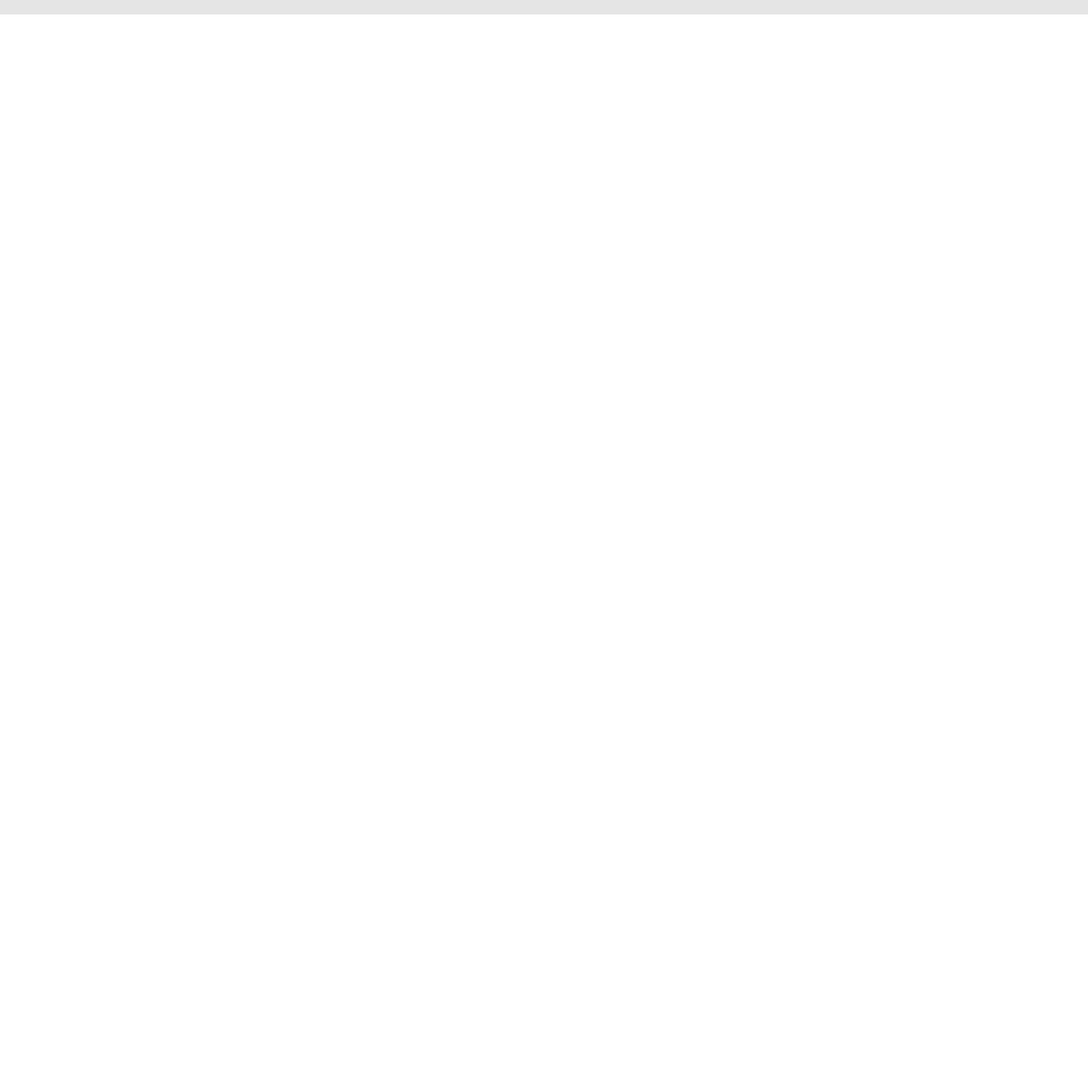
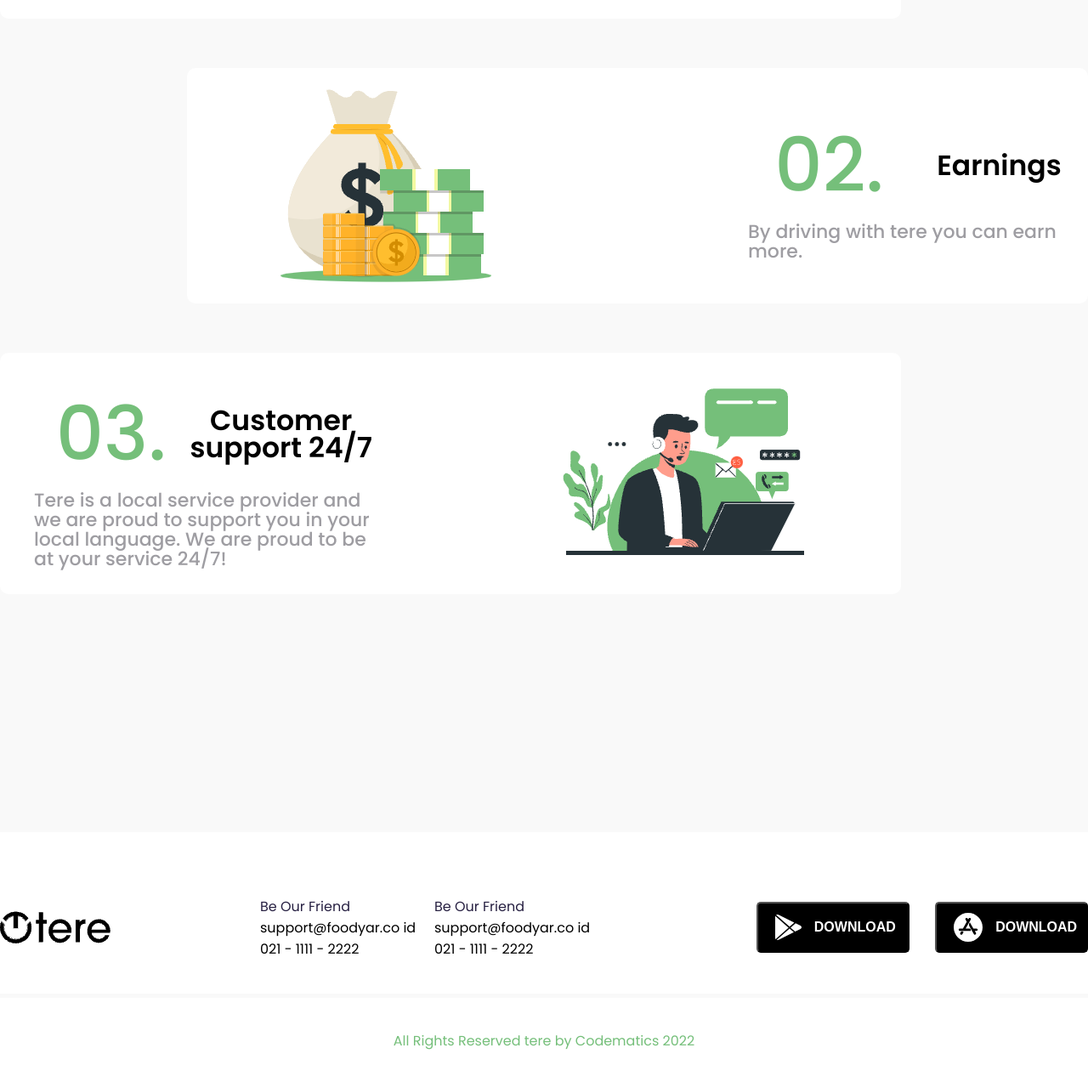
Before and after one commit to Clarity-afk/Tere, a plain HTML site: page index.html in a window 1280 px wide. Shown: the part 2344-3617 px from the top of the page at 85% size. Before the commit the page ends 2361 px from the top, so only its background shows below. Drawn offline with Linux system fonts and the light colour scheme.

Commit message:
ended desktop

```diff
--- a/index.html
+++ b/index.html
@@ -98,35 +98,68 @@
                 <div class="benefits__cads">
                     <div class="benefits__item">
                         <div class="benefits__item-text">
-                            <span class="benefits__item-num">01.</span>
-                            <div class="benefits__item-title">Flexible
-                                working hours</div>
-                            <div class="benefits__item-subtitle">You can decide when, and how much
+                            <span class="benefits__item-num benefits__text1">01.</span>
+                            <div class="benefits__item-title--wrap"><div class="benefits__item-title benefits__text2">Flexible
+                                working hours</div></div>
+                            <div class="benefits__item-subtitle benefits__text3">You can decide when, and how much
                                 time you want to drive.</div>
                         </div>
-                        <img src="" alt="" class="benefits__item-img">
+                        <img src="images/flexible.png" alt="" class="benefits__item-img">
                     </div>
                     <div class="benefits__item">
                         <div class="benefits__item-text">
-                            <span class="benefits__item-num">02.</span>
-                            <div class="benefits__item-title">Earnings</div>
-                            <div class="benefits__item-subtitle">By driving with tere you can
+                            <span class="benefits__item-num benefits__text1">02.</span>
+                            <div class="benefits__item-title--wrap"><div class="benefits__item-title benefits__text2">Earnings</div></div>
+                            <div class="benefits__item-subtitle benefits__text3">By driving with tere you can
                                 earn more.</div>
                         </div>
-                        <img src="" alt="" class="benefits__item-img">
+                        <img src="images/earning.png" alt="" class="benefits__item-img">
                     </div>
                     <div class="benefits__item">
                         <div class="benefits__item-text">
-                            <span class="benefits__item-num">03.</span>
-                            <div class="benefits__item-title">Customer
-                                support 24/7</div>
-                            <div class="benefits__item-subtitle">Tere is a local service provider and we are proud to support you in your local language. We are proud to be at your service 24/7!</div>
+                            <span class="benefits__item-num benefits__text1">03.</span>
+                            <div class="benefits__item-title--wrap"><div class="benefits__item-title benefits__text2">Customer
+                                support 24/7</div></div>
+                            <div class="benefits__item-subtitle benefits__text3">Tere is a local service provider and we are proud to support you in your local language. We are proud to be at your service 24/7!</div>
                         </div>
-                        <img src="" alt="" class="benefits__item-img">
+                        <img src="images/support.png" alt="" class="benefits__item-img">
                     </div>
                 </div>
             </div>
         </section>
     </main>
+
+    <footer class="footer">
+            <div class="container">
+                <div class="footer-wrap">
+                    <img src="images/icons/logofooter.png" alt="logo" class="footer__img">
+                    <div class="footer__text-wrap">
+                        <div class="footer__text">
+                            <span class="footer__title">Be Our Friend</span>
+                            <span class="footer__mailadress">support@foodyar.co</span>
+                            <span class="footer__phone">id 021 - 1111 - 2222</span>
+                        </div>
+
+                        <div class="footer__text">
+                            <span class="footer__title">Be Our Friend</span>
+                            <span class="footer__mailadress">support@foodyar.co</span>
+                            <span class="footer__phone">id 021 - 1111 - 2222</span>
+                        </div>
+                    </div>
+
+                    <div class="footer__btns welcome__btns">
+                        <button class="footer__btn welcome__btn"> <img src="images/icons/googleplay.svg" alt=""> DOWNLOAD</button>
+                        <button class="footer__btn welcome__btn"> <img src="images/icons/appstore.svg" alt="">DOWNLOAD</button>
+                    </div>
+
+
+                </div>
+
+
+
+            </div>
+    </footer>
+
+    <div class="footer__copyright"><span class="green">All Rights Reserved tere by Codematics 2022</span></div>
 </body>
 </html>
--- a/style.css
+++ b/style.css
@@ -76,7 +76,7 @@ p {
 /* main section */
 
 main{
-    background-color: rgb(229, 229, 229);
+    background-color: #f9f9f9;
 }
 
 /* weclome section */
@@ -287,3 +287,171 @@ main{
 
     margin-top: 60px;
 }
+
+/* benefits section */
+
+.benefits {
+}
+.container {
+}
+.benefits__text {
+}
+.benefits__title {
+}
+
+.benefits__cads {
+    display: flex;
+    flex-direction: column;
+
+    padding-bottom: 275px;
+}
+.benefits__item {
+    display: flex;
+    justify-content: space-between;
+    align-items: center;
+    max-width: 1060px;
+    background-color: #fff;
+    border-radius: 10px;
+    margin-bottom: 58px;
+
+    width: 100%;
+}
+.benefits__item-text{
+    display: grid;
+    text-align: center;
+    grid-template-columns: repeat(3,auto);
+    grid-template-rows: repeat(2, auto);
+    max-width: 400px;
+
+    margin-left: 40px;
+
+    grid-template-areas:
+    "A B ."
+    "C C .";
+}
+
+.benefits__item-title--wrap{
+    display: flex;
+    align-items: center;
+    justify-content: center;
+}
+
+.benefits__text1{
+    grid-area: A;
+}
+
+.benefits__text2{
+    grid-area: B;
+}
+
+.benefits__text3{
+    grid-area: C;
+}
+
+
+
+.benefits__item-num {
+    font-size: 88px;
+    color: #75BF7A;
+    font-weight: 500;
+
+}
+.benefits__item-title {
+    font-size: 33px;
+    font-weight: 600;
+    line-height: 32px;
+
+}
+.benefits__item-subtitle {
+    color: #9E9DA2;
+    font-size: 22px;
+    font-weight: 500;
+    line-height: 23px;
+
+    text-align: left;
+
+}
+.benefits__item-img {
+    margin: 25px 110px 25px 0;
+}
+
+.benefits__item:nth-child(2){
+    text-align: right;
+    flex-direction: row-reverse;
+    align-self: self-end;
+}
+
+.benefits__item:nth-child(2) .benefits__item-img{
+    margin: 25px 0px 25px 110px;
+}
+
+.benefits__item:nth-child(2) .benefits__text{
+    margin-right: 40px
+}
+
+.benefits__item:nth-child(3){
+    margin-bottom: 0;
+}
+
+/* footer section */
+
+.footer{
+    border: 5px solid #f9f9f9;
+
+    border-right: none;
+    border-left: none;
+}
+
+.footer .container{
+    background-color: #fff;
+
+
+}
+
+.footer-wrap {
+    display: flex;
+    align-items: center;
+    justify-content: space-between;
+    gap: 90px;
+
+    padding-top: 75px;
+    padding-bottom: 40px;
+
+    margin: 0 ;
+}
+.footer__img {
+
+}
+.footer__text-wrap {
+    display: flex;
+    justify-content: space-between;
+
+}
+.footer__text {
+    max-width: 205px;
+}
+.footer__title {
+    color: #272042;
+}
+.footer__mailadress {
+}
+.footer__phone {
+}
+
+.footer__btns{
+    margin-top: 0;
+}
+.footer__btn {
+    max-width: 180px;
+    font-size: 16px;
+
+    padding: 11px 20px;
+}
+
+.footer__copyright{
+    display: flex;
+    justify-content: center;
+
+    margin-top: 38px;
+    margin-bottom: 275px;
+}
```
Also changed, not shown: images/earning.png (added), images/flexible.png (added), images/icons/logofooter.png (added), images/support.png (added).
